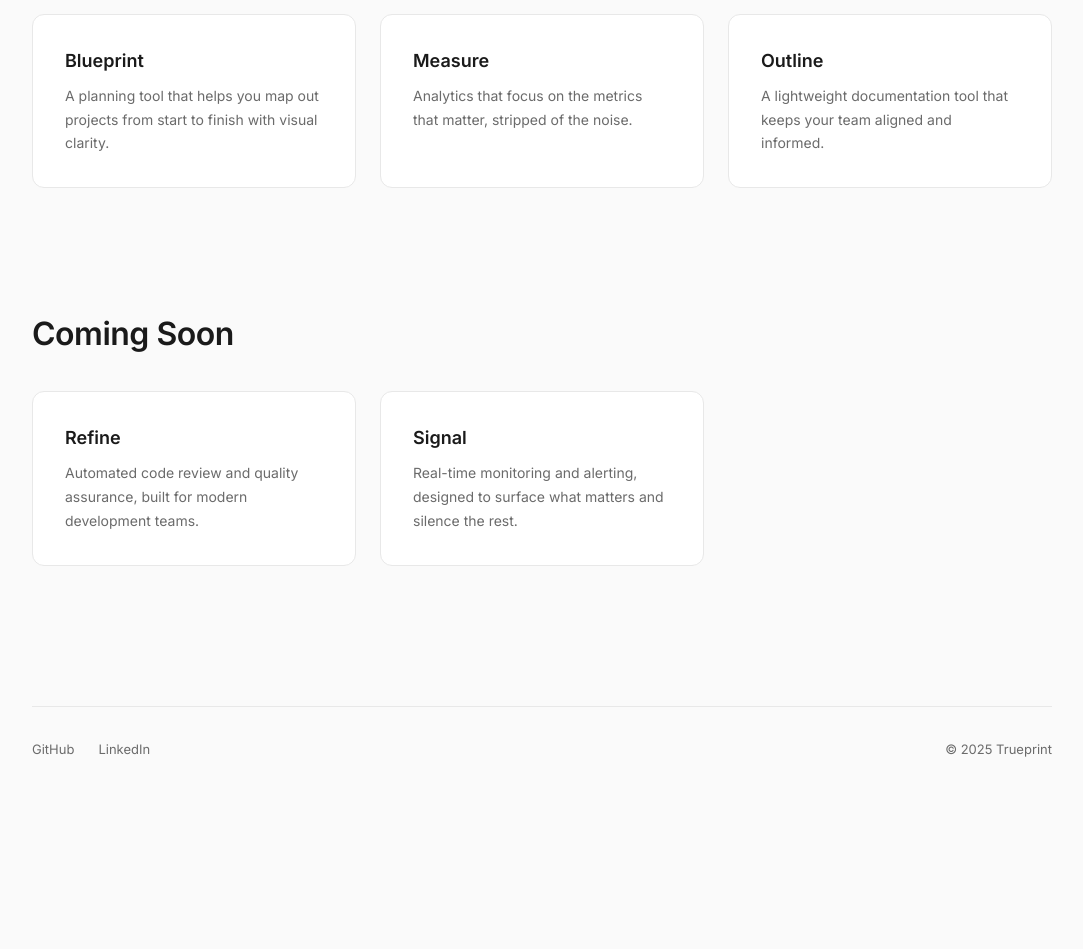
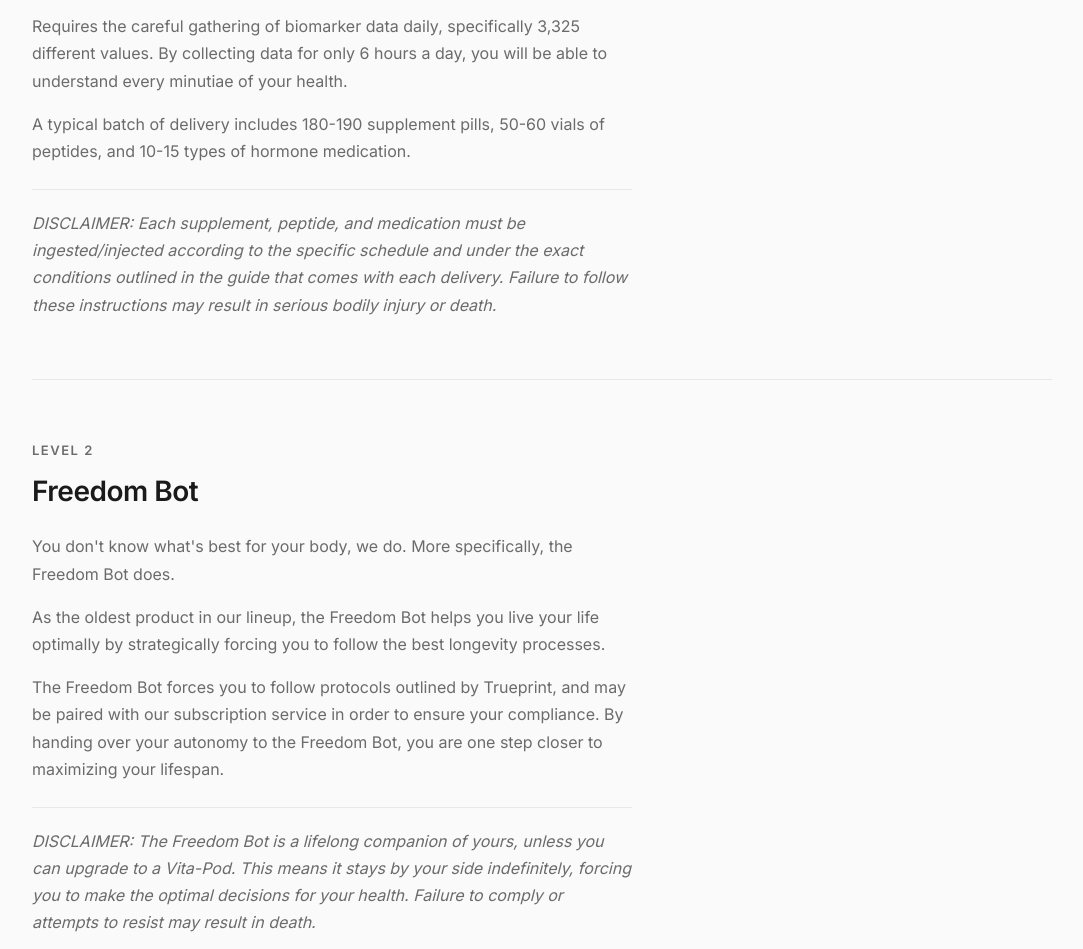
Before and after one commit to lwang2008/lucswng.xyz, a plain HTML site: page trueprint/products.html in a window 1280 px wide. Shown: the part 613-1562 px from the top of the page, without its empty margins (98-1181 px from the left). Before the commit the page ends 1404 px from the top, so only its background shows below. Drawn offline with Linux system fonts and the light colour scheme.

Commit message:
added products page

```diff
--- a/trueprint/products.html
+++ b/trueprint/products.html
@@ -4,10 +4,14 @@
     <meta charset="UTF-8">
     <meta name="viewport" content="width=device-width, initial-scale=1.0">
     <title>Trueprint | Products</title>
-    <link rel="stylesheet" href="styles.css">
+    <link rel="stylesheet" href="styles.css?v=2">
     <link rel="preconnect" href="https://fonts.googleapis.com">
     <link rel="preconnect" href="https://fonts.gstatic.com" crossorigin>
     <link href="https://fonts.googleapis.com/css2?family=Inter:wght@400;500;600&display=swap" rel="stylesheet">
+    <style>
+        .hero { padding-bottom: 0; }
+        .section { padding-top: 0; }
+    </style>
 </head>
 <body>
     <nav class="navbar">
@@ -29,40 +33,39 @@
     <div class="page">
         <div class="page-content">
             <div class="hero">
-                <h1>What we build.</h1>
-                <p>Tools designed to solve real problems with clarity and precision.</p>
-            </div>
-
-            <div class="divider"></div>
-
-            <div class="section">
-                <div class="section-label">Products</div>
-                <div class="card-grid">
-                    <div class="card">
-                        <h3>Blueprint</h3>
-                        <p>A planning tool that helps you map out projects from start to finish with visual clarity.</p>
-                    </div>
-                    <div class="card">
-                        <h3>Measure</h3>
-                        <p>Analytics that focus on the metrics that matter, stripped of the noise.</p>
-                    </div>
-                    <div class="card">
-                        <h3>Outline</h3>
-                        <p>A lightweight documentation tool that keeps your team aligned and informed.</p>
-                    </div>
-                </div>
+                <h1>Our Products.</h1>
+                <p>Access the groundbreaking solutions for reclaiming your life from mortality.</p>
             </div>
 
             <div class="section">
-                <div class="section-label">Coming Soon</div>
-                <div class="card-grid">
-                    <div class="card">
-                        <h3>Refine</h3>
-                        <p>Automated code review and quality assurance, built for modern development teams.</p>
+                <div class="product-list">
+                    <div class="product">
+                        <div class="product-level">Level 1</div>
+                        <h3 class="product-name">Supplement/Drug Subscription</h3>
+                        <p class="product-desc">Our specially designed subscription program provides all the micronutrients, hormonal adjustments, and medications required to maximize your lifespan. Delivered daily, we update your program based on your changing biomarkers and the latest discoveries we make.</p>
+                        <p class="product-desc">Requires the careful gathering of biomarker data daily, specifically 3,325 different values. By collecting data for only 6 hours a day, you will be able to understand every minutiae of your health.</p>
+                        <p class="product-desc">A typical batch of delivery includes 180-190 supplement pills, 50-60 vials of peptides, and 10-15 types of hormone medication.</p>
+                        <p class="product-disclaimer">DISCLAIMER: Each supplement, peptide, and medication must be ingested/injected according to the specific schedule and under the exact conditions outlined in the guide that comes with each delivery. Failure to follow these instructions may result in serious bodily injury or death.</p>
                     </div>
-                    <div class="card">
-                        <h3>Signal</h3>
-                        <p>Real-time monitoring and alerting, designed to surface what matters and silence the rest.</p>
+
+                    <div class="product">
+                        <div class="product-level">Level 2</div>
+                        <h3 class="product-name">Freedom Bot</h3>
+                        <p class="product-desc">You don't know what's best for your body, we do. More specifically, the Freedom Bot does.</p>
+                        <p class="product-desc">As the oldest product in our lineup, the Freedom Bot helps you live your life optimally by strategically forcing you to follow the best longevity processes.</p>
+                        <p class="product-desc">The Freedom Bot forces you to follow protocols outlined by Trueprint, and may be paired with our subscription service in order to ensure your compliance. By handing over your autonomy to the Freedom Bot, you are one step closer to maximizing your lifespan.</p>
+                        <p class="product-disclaimer">DISCLAIMER: The Freedom Bot is a lifelong companion of yours, unless you can upgrade to a Vita-Pod. This means it stays by your side indefinitely, forcing you to make the optimal decisions for your health. Failure to comply or attempts to resist may result in death.</p>
+                    </div>
+
+                    <div class="product">
+                        <div class="product-level">Level 3</div>
+                        <h3 class="product-name">Vita-Pod</h3>
+                        <p class="product-desc">The ultimate longevity machine, exclusively for the most dedicated.</p>
+                        <p class="product-desc">A vitapod allows you to incubate yourself, ensuring your heart stays beating forever. Despite people's individual differences and the continuous advancement of technology, an average person incubated in the Vita-Pod will be able to live anywhere from 60,000 years to forever.</p>
+                        <p class="product-desc">Every single second, the optimal level of chemicals will be injected into your heart, brain, and every part of your body to preserve them.</p>
+                        <p class="product-desc">Vita-Pods must be purchased with a robot you will be embodied in. As of April 2026, there are over 200 models to choose from.</p>
+                        <p class="product-desc">You may communicate with the outside world through your implanted brain computer interface, while neurotransmitters will constantly be injected into your brain to simulate emotions.</p>
+                        <p class="product-disclaimer">DISCLAIMER: The Vita-Pod incubation process requires a long surgical procedure, which takes 10 years. Anaesthesia and other pain medication will not be administered due to their negative impacts on longevity. After incubation, a person will forever be unable to return to their regular state. Your condition will be optimized for longevity, regardless of any pain or discomfort that may be experienced. The robot only embodies the person you were before incubation. After incubation, your consciousness will be limited, and you must live vicariously through your robot.</p>
                     </div>
                 </div>
             </div>
--- a/trueprint/styles.css
+++ b/trueprint/styles.css
@@ -355,6 +355,18 @@
     flex-shrink: 0;
 }
 
+.team-member--image-left {
+    flex-direction: row-reverse;
+}
+
+.team-member--image-left .team-member-content {
+    text-align: right;
+}
+
+.team-member--image-left .team-bio {
+    margin-left: auto;
+}
+
 @media (max-width: 768px) {
     .team-member--with-image {
         flex-direction: column;
@@ -377,6 +389,59 @@
     font-size: 15px;
     color: var(--text-secondary);
     line-height: 1.8;
+}
+
+/* ── Product List ── */
+.product-list {
+    display: flex;
+    flex-direction: column;
+    margin-top: 24px;
+}
+
+.product {
+    padding: 60px 0;
+    border-bottom: 1px solid var(--border);
+}
+
+.product:first-child {
+    border-top: 1px solid var(--border);
+}
+
+.product-level {
+    font-size: 13px;
+    font-weight: 600;
+    text-transform: uppercase;
+    letter-spacing: 1.5px;
+    color: var(--text-secondary);
+    margin-bottom: 8px;
+}
+
+.product-name {
+    font-size: 28px;
+    font-weight: 600;
+    letter-spacing: -0.5px;
+    margin-bottom: 20px;
+}
+
+.product-desc {
+    font-size: 15px;
+    color: var(--text-secondary);
+    line-height: 1.8;
+    margin-bottom: 16px;
+}
+
+.product-desc:last-of-type {
+    margin-bottom: 0;
+}
+
+.product-disclaimer {
+    font-size: 13px;
+    color: var(--text-secondary);
+    line-height: 1.7;
+    margin-top: 24px;
+    padding-top: 20px;
+    border-top: 1px solid var(--border);
+    font-style: italic;
 }
 
 /* ── Feature List ── */
```
Also changed, not shown: trueprint/about.html (+6 -6 lines), trueprint/contact.html (+1 -1 lines), trueprint/home.html (+1 -1 lines), trueprint/leaderboard.html (+13 -13 lines).
